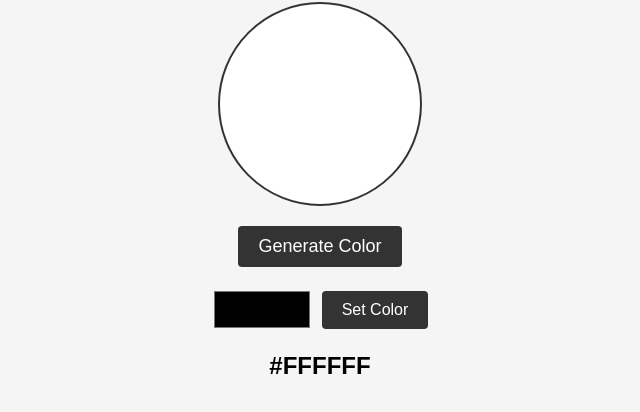
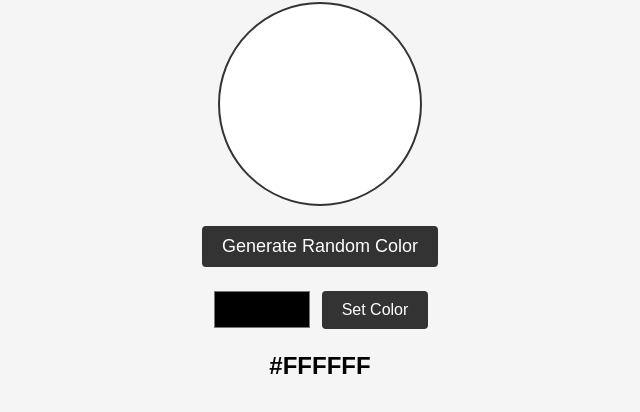
Before and after one commit to PrashantFawade/Color-Generator-App, a plain HTML site: page index.html in a window 1280 px wide. Shown: the part 106-518 px from the top of the page, without its empty margins (320-960 px from the left). Drawn offline with Linux system fonts and the light colour scheme.

Commit message:
Module Completed

```diff
--- a/index.html
+++ b/index.html
@@ -10,7 +10,7 @@
 		<div class="container">
 			<h1>Color Generator</h1>
             <div class="color-box"></div>
-            <button id="generateBtn">Generate Color</button>
+            <button id="generateBtn">Generate Random Color</button>
             <div class="color-input">
                 <input type="color" name="colorpicker" id="colorPicker">
                 <button id="setColorBtn">Set Color</button>
```
